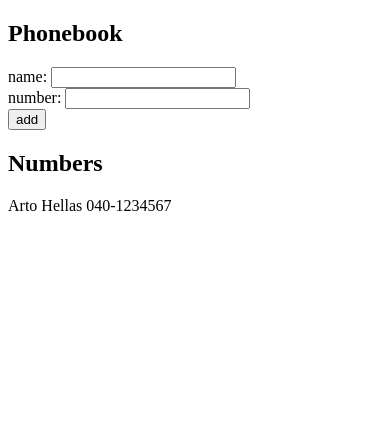
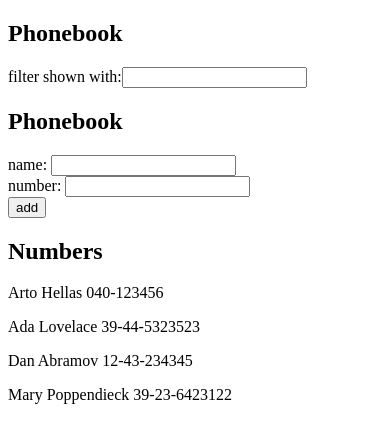
Before and after one commit to voiys/fsopen2022, a React (Create React App) app: page / in a window 390 px wide. Shown: the top 442 px of the page. Built offline with nearby package versions, Linux system fonts and the light colour scheme.

Commit message:
2.9*: The Phonebook Step4

```diff
--- a/src/App.js
+++ b/src/App.js
@@ -2,10 +2,14 @@
 
 const App = () => {
   const [persons, setPersons] = useState([
-    { name: "Arto Hellas", number: "040-1234567" },
+    { name: "Arto Hellas", number: "040-123456", id: 1 },
+    { name: "Ada Lovelace", number: "39-44-5323523", id: 2 },
+    { name: "Dan Abramov", number: "12-43-234345", id: 3 },
+    { name: "Mary Poppendieck", number: "39-23-6423122", id: 4 },
   ]);
   const [newName, setNewName] = useState("");
   const [newNumber, setNewNumber] = useState("");
+  const [nameFilter, setNameFilter] = useState("");
 
   const addPerson = (e) => {
     e.preventDefault();
@@ -16,6 +20,7 @@
     const newPerson = {
       name: newName,
       number: newNumber,
+      id: persons.length + 1,
     };
     setPersons(persons.concat(newPerson));
     setNewName("");
@@ -28,6 +33,14 @@
 
   return (
     <div>
+      <h2>Phonebook</h2>
+      <div>
+        filter shown with:
+        <input
+          onChange={(e) => setNameFilter(e.target.value)}
+          value={nameFilter}
+        />
+      </div>
       <h2>Phonebook</h2>
       <form onSubmit={addPerson}>
         <div>
@@ -46,9 +59,13 @@
         </div>
       </form>
       <h2>Numbers</h2>
-      {persons.map((person) => (
-        <p key={person.name}>{person.name + " " + person.number}</p>
-      ))}
+      {persons
+        .filter((person) =>
+          person.name.toLowerCase().includes(nameFilter) ? true : false
+        )
+        .map((person) => (
+          <p key={person.id}>{person.name + " " + person.number}</p>
+        ))}
     </div>
   );
 };
```
